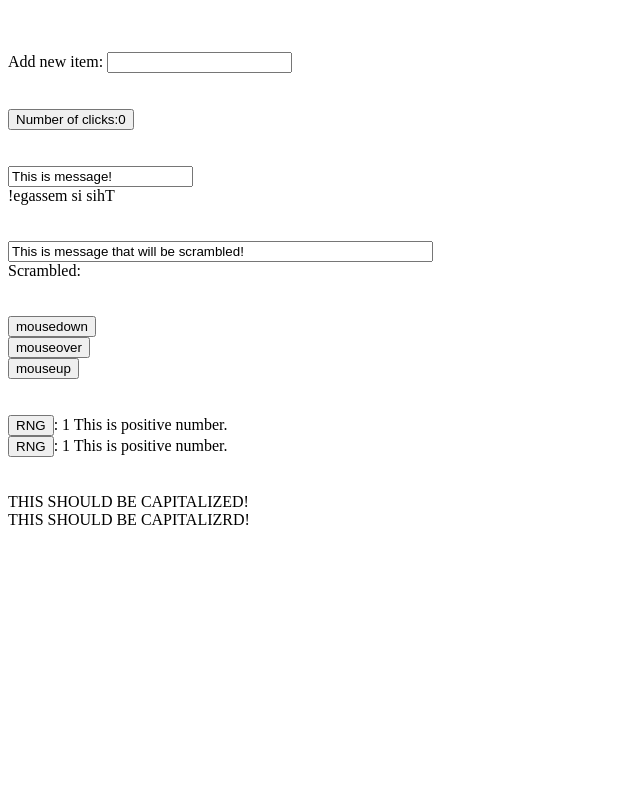
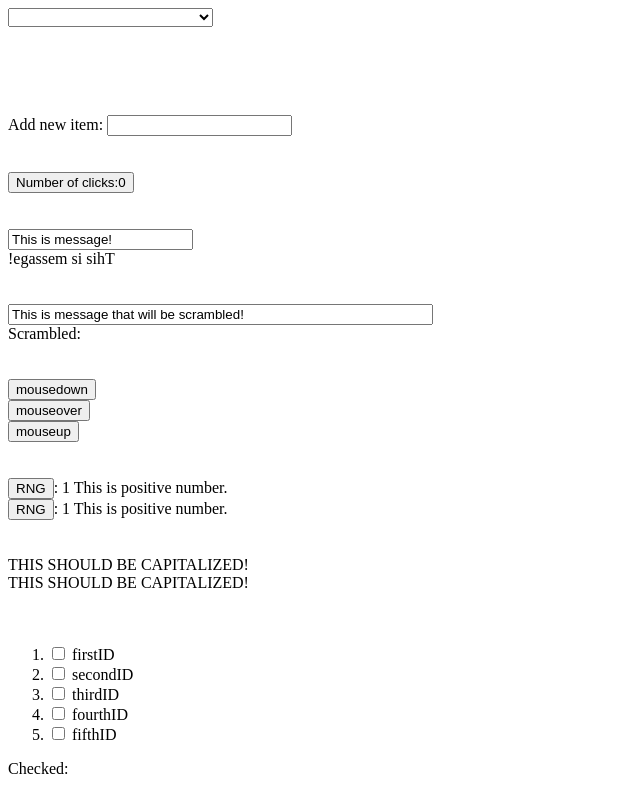
Before and after one commit to Mitorah/koodiapina.net, a Vue app in the folder vue-tutorials/: page / in a window 1280 px wide. Shown: the whole page, without its empty margins (0-640 px from the left). Built offline with nearby package versions, Linux system fonts and the light colour scheme.

Commit message:
Added more tutorials.

```diff
--- a/vue-tutorials/src/App.vue
+++ b/vue-tutorials/src/App.vue
@@ -1,5 +1,11 @@
 <template>
   <div>
+
+    <nav-bar></nav-bar>
+
+    <br/>
+    <br/>
+
 
     <list-component></list-component>
 
@@ -35,8 +41,12 @@
     <br/>
 
     <capitalize-string message="this sHoulD BE capitAlizeD!"></capitalize-string>
-    <capitalize-string message="tHIs ShoULd bE caPItALIzrD!"></capitalize-string>
+    <capitalize-string message="tHIs ShoULd bE caPItALIzED!"></capitalize-string>
 
+    <br/>
+    <br/>
+
+    <multiple-checkboxes :idObjects=arrayForCheckbox></multiple-checkboxes>
 
   </div>
 </template>
@@ -49,7 +59,8 @@ import dynamicargumentsVue from './components/dynamicarguments.vue';
 import addtolistVue from './components/listcomponent.vue';
 import randomnumberbuttonVue from './components/randomnumberbutton.vue';
 import capitalizestringVue from './components/capitalizestring.vue';
-
+import navbarVue from './components/navbar.vue';
+import multiplecheckboxesVue from './components/multiplecheckboxes.vue';
 
 export default {
   name: 'App',
@@ -60,8 +71,9 @@ export default {
     'scramble-string': scramblestringVue,
     'dynamic-arguments': dynamicargumentsVue,
     'random-number-button': randomnumberbuttonVue,
-    'capitalize-string': capitalizestringVue
-
+    'capitalize-string': capitalizestringVue,
+    'nav-bar': navbarVue,
+    'multiple-checkboxes': multiplecheckboxesVue,
   },
   data() {
     return {
@@ -70,6 +82,13 @@ export default {
         { text: 'second item in list', value:'hurrdurr2'},
         { text: 'third item in list', value:'hurrdurr3' },
         { text: 'fourth item in list', value:'hurrdurr4' },
+      ],
+      arrayForCheckbox: [
+        { id: "firstID", value:"FirstValue" },
+        { id: "secondID", value:"SecondValue" },
+        { id: "thirdID", value:"HurrDurr" },
+        { id: "fourthID", value:"HerpDerp" },
+        { id: "fifthID", value:"HirryHarry" },
       ],
       message: 'Page loaded at ' + Date().toLocaleString(),
     }
--- /dev/null
+++ b/vue-tutorials/src/components/multiplecheckboxes.vue
@@ -0,0 +1,37 @@
+<template>
+    <div>
+        <ol>
+            <li v-for = 'item in idObjects'
+            :key='item'>
+            <input type="checkbox" :id=item.id :value=item v-model=checked>
+            {{ item.id }}
+            </li>
+        </ol>
+
+        <!-- ToDo: remove numbers -->
+        <span>Checked: </span><br/>
+        <ol>
+            <li v-for = "item in checked"
+            :key="item">
+            {{item.id + " -> " + item.value}}
+            </li>
+        </ol>
+    </div>
+</template>
+
+<script>
+export default {
+    props: {
+        idObjects : Array
+    },
+    data() {
+        return {
+            checked : [],
+        }
+    },
+}
+</script>
+
+<style>
+
+</style>
--- /dev/null
+++ b/vue-tutorials/src/components/navbar.vue
@@ -0,0 +1,42 @@
+<template>
+    <div>
+        <select v-model="selected">
+            <option v-for='(item, index) in arrayOfItems'
+            :key='item.value'
+            :index='index'>
+            <nav-bar-item :navBarItem="item"></nav-bar-item>
+            </option>
+        </select>
+    </div>
+</template>
+
+<script>
+import navbaritemVue from './navbaritem.vue'
+export default {
+    props: {
+        item: Object
+    },
+    components: {
+        'nav-bar-item': navbaritemVue,
+    },
+    data() {
+        return {
+            selected: "null",
+            arrayOfItems: [
+                {
+                    textlabel: "laabel",
+                    destination: "http.//www.google.com"
+                },
+                {
+                    textlabel: "second item",
+                    destination: "second link"
+                }
+            ]
+        }
+    }
+}
+</script>
+
+<style>
+
+</style>
--- /dev/null
+++ b/vue-tutorials/src/components/navbaritem.vue
@@ -0,0 +1,25 @@
+<template>
+    <div>
+        <a :href="link"> {{ label }} ({{link}})</a>
+    </div>
+</template>
+
+<script>
+export default {
+    props: {
+        navBarItem: Object
+    },
+    computed: {
+        label() {
+            return this.navBarItem.textlabel;
+        },
+        link() {
+            return this.navBarItem.destination;
+        }
+    }
+}
+</script>
+
+<style>
+
+</style>
```
